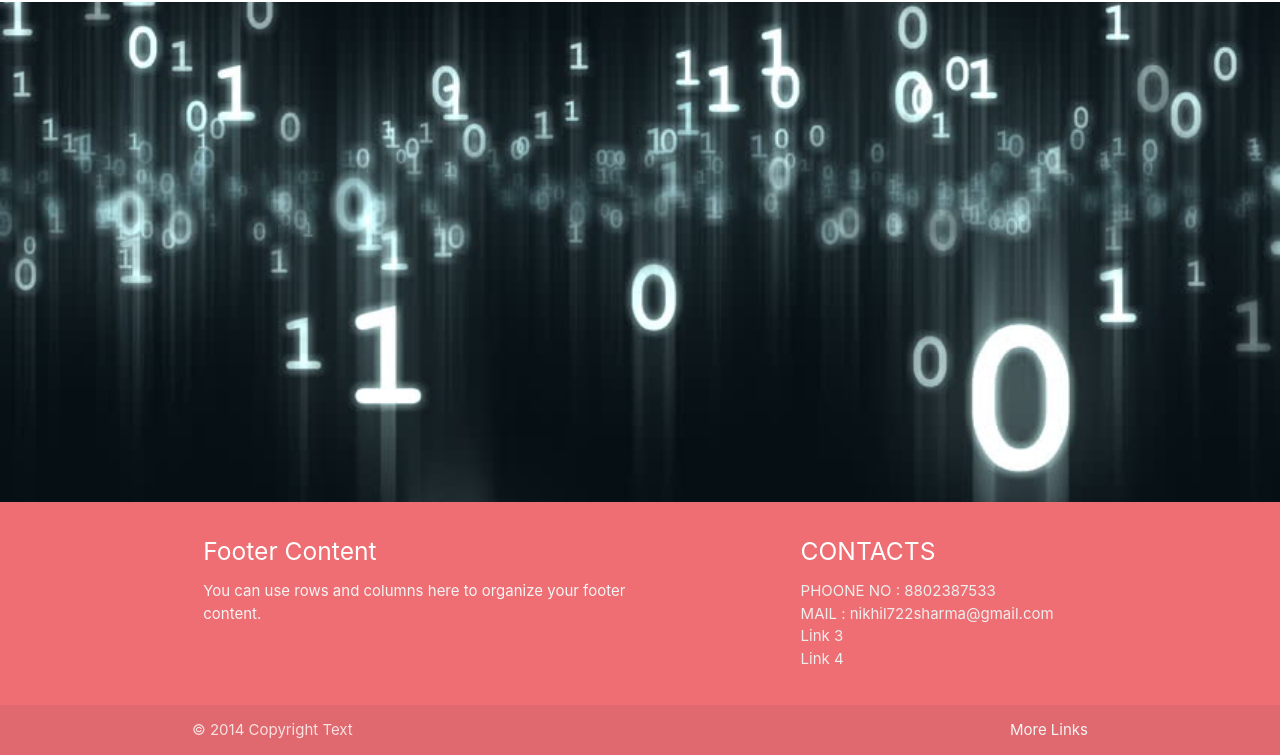
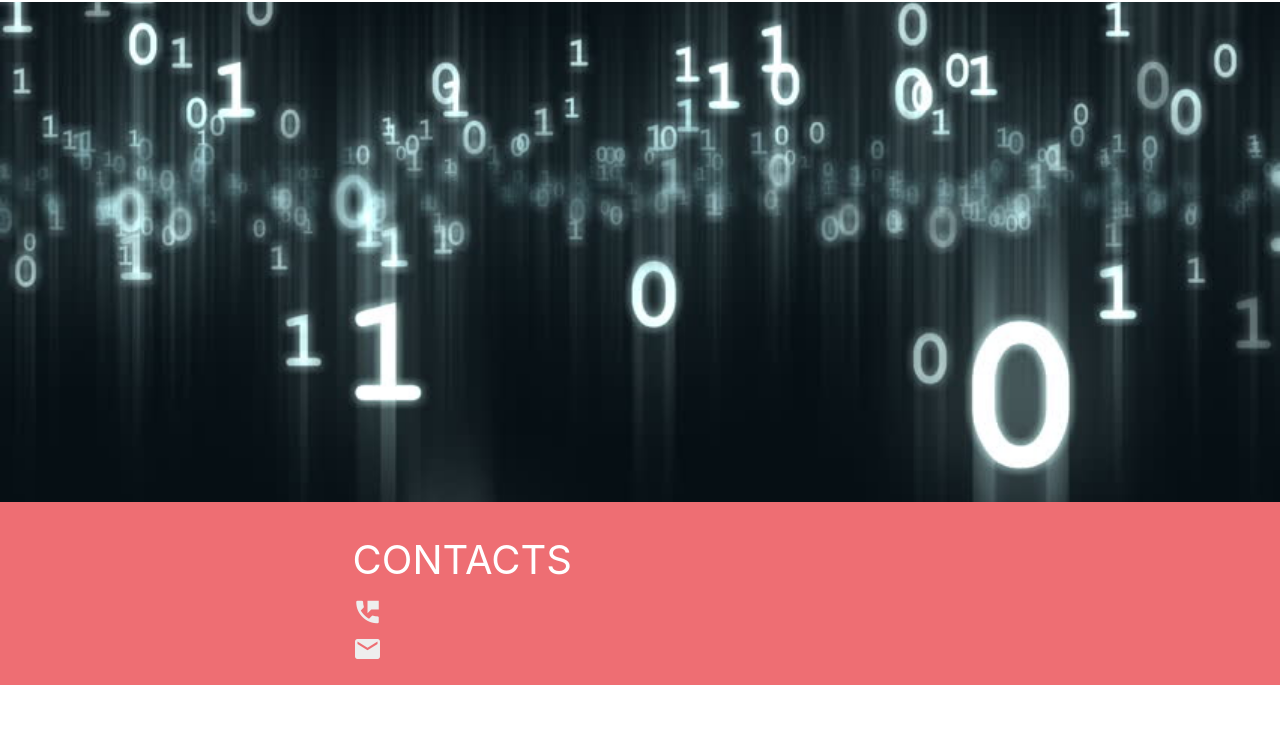
Before and after one commit to dungeongod/dungeongod.github.io, a website: page index.html in a window 1280 px wide. Shown: the part 1195-1950 px from the top of the page. After the commit the page ends 1900 px from the top, so only its background shows below. Drawn offline with nearby package versions, Linux system fonts and the light colour scheme.

Commit message:
Tooltip
Tooltip,contact icon

```diff
--- a/index.html
+++ b/index.html
@@ -3,11 +3,13 @@
 <head>
 
 	<meta charset="UTF-8">
-	<title>DOCTEST</title>
+	<title>PORTFOLIO</title>
 
   <!-- Compiled and minified CSS -->
   <link rel="stylesheet" href="https://cdnjs.cloudflare.com/ajax/libs/materialize/0.98.2/css/materialize.min.css">
+
   <link rel="stylesheet" href="css\main.css">
+    <link href="https://fonts.googleapis.com/icon?family=Material+Icons" rel="stylesheet">
   <!-- Compiled and minified JavaScript -->
   <script src="https://cdnjs.cloudflare.com/ajax/libs/materialize/0.98.2/js/materialize.min.js"></script>
 
@@ -18,9 +20,11 @@
 
 	  <nav style="position :fixed; top :0">
 	    <div class="nav-wrapper">
-	      <a href="main.html" class="brand-logo flow-text">  PORTFOLIO</a>
+	      <a href="main.html" class="brand-logo flow-text" style="font-weight: bold">  PORTFOLIO</a>
 	      <ul id="nav-mobile" class="right hide-on-med-and-down ">
-	        <li><a href="resume.html" target="_blank">RESUME</a></li>
+	       <li><a href="sass.html"><i class=" medium material-icons left tooltipped data-position="bottom" data-delay="50" data-tooltip="See Me!"">description</i>RESUME</a></li>
+
+
 	       </ul>
 	    </div>
 	  </nav>
@@ -43,7 +47,6 @@
 		</br>
 
 
-
   <div style="margin :0"class="parallax-container">
     <div class="parallax"><img src="images/circle.jpg"></div>
   </div>
@@ -63,35 +66,24 @@
     <div class="parallax"><img src="images/one.jpg"></div>
   </div>
 
-        <footer class="page-footer">
+        <footer class="page-footer" style="bottom: 0;">
           <div class="container">
             <div class="row">
-             <div class="col l6 s12">
-               <h5 class="white-text">Footer Content</h5>
-               <p class="grey-text text-lighten-4">You can use rows and columns here to organize your footer content.</p>
-             </div>
-            <div class="col l4 offset-l2 s12">
-               <h5 class="white-text">CONTACTS</h5>
+
+            <div class="col l4 offset-l2 s12" >
+               <h5 class="white-text" style="font-size: 40px">CONTACTS</h5>
 			                <ul>
-				                  <li class="grey-text text-lighten-3">PHOONE NO : 8802387533</li>
-  					                  <li><a class="grey-text text-lighten-3" href="#">MAIL : nikhil722sharma@gmail.com</a></li>
-									                  <li class="grey-text text-lighten-3">Link 3</a></li>
-												                  <li class="grey-text text-lighten-3">Link 4</a></li>
+				                  <li class="grey-text text-lighten-3" >
+                                  <a class="grey-text text-lighten-3" href="#"><i class="small material-icons tooltipped" data-position="right" data-delay="50" data-tooltip="Call Me! 8802387533" >perm_phone_msg</i></a></li>
+  					              <li><a class="grey-text text-lighten-3" href="mailto:nikhil722sharma@gmail.com">
+                                <i class="small material-icons tooltipped" data-position="right" data-delay="50" data-tooltip="Mail Me!" >email</i>
+                              </a>
+                          </li>
 											</ul>
 							</div>
 						 </div>
 						</div>
-
-												          <div class="footer-copyright">
-												            <div class="container">
-												            © 2014 Copyright Text
-												            <a class="grey-text text-lighten-4 right" href="#!">More Links</a>
-												            </div>
-												          </div>
 					</footer>
-
-
-
           																<!--Import jQuery before materialize.js-->
 															      <script type="text/javascript" src="https://code.jquery.com/jquery-2.1.1.min.js"></script>
   <script src="https://cdnjs.cloudflare.com/ajax/libs/materialize/0.98.2/js/materialize.min.js"></script>
```
Also changed, not shown: css/main.css (line endings or trailing spaces), 1 other file. Lines whose indentation alone changed are shown as unchanged.
